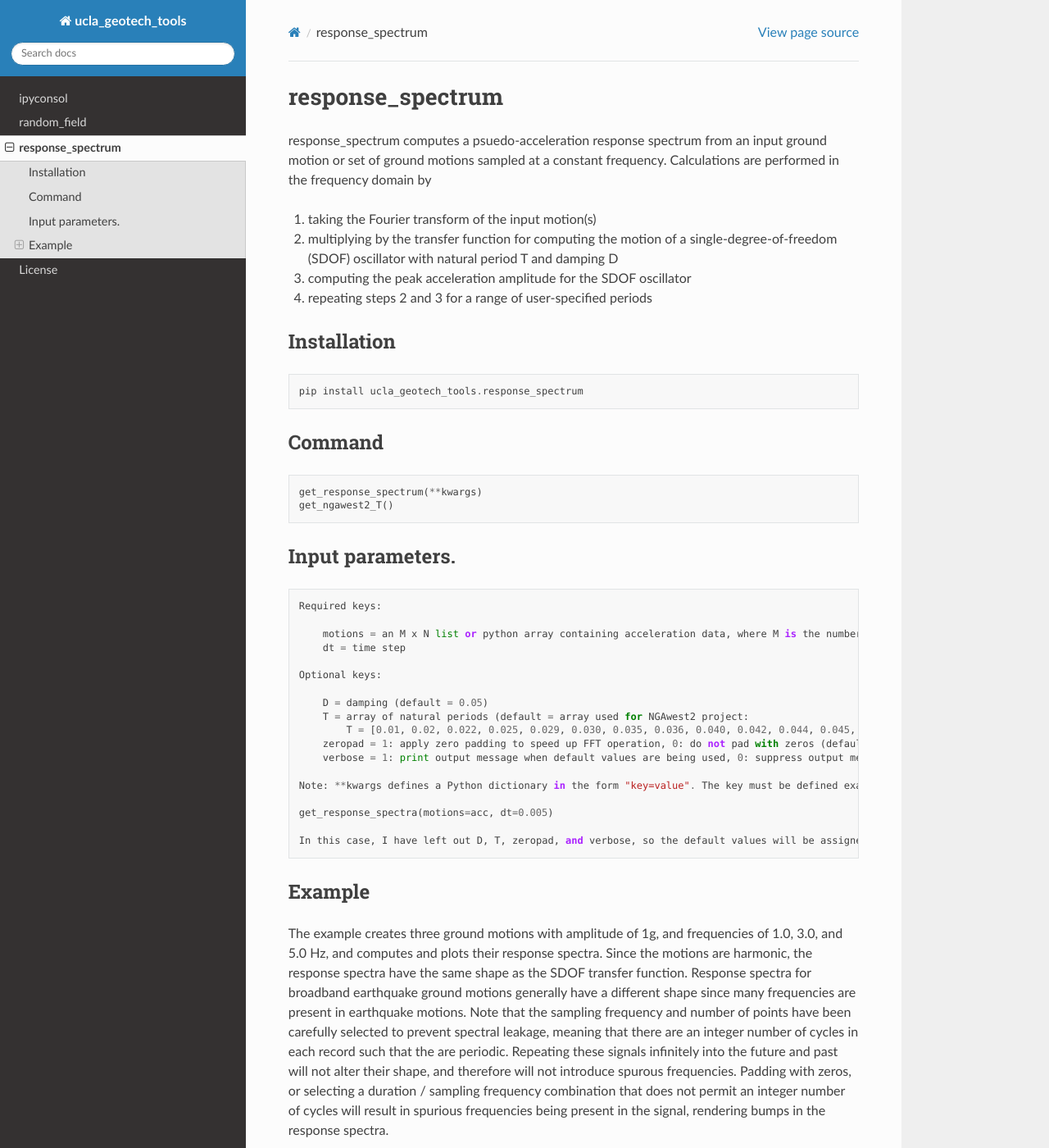
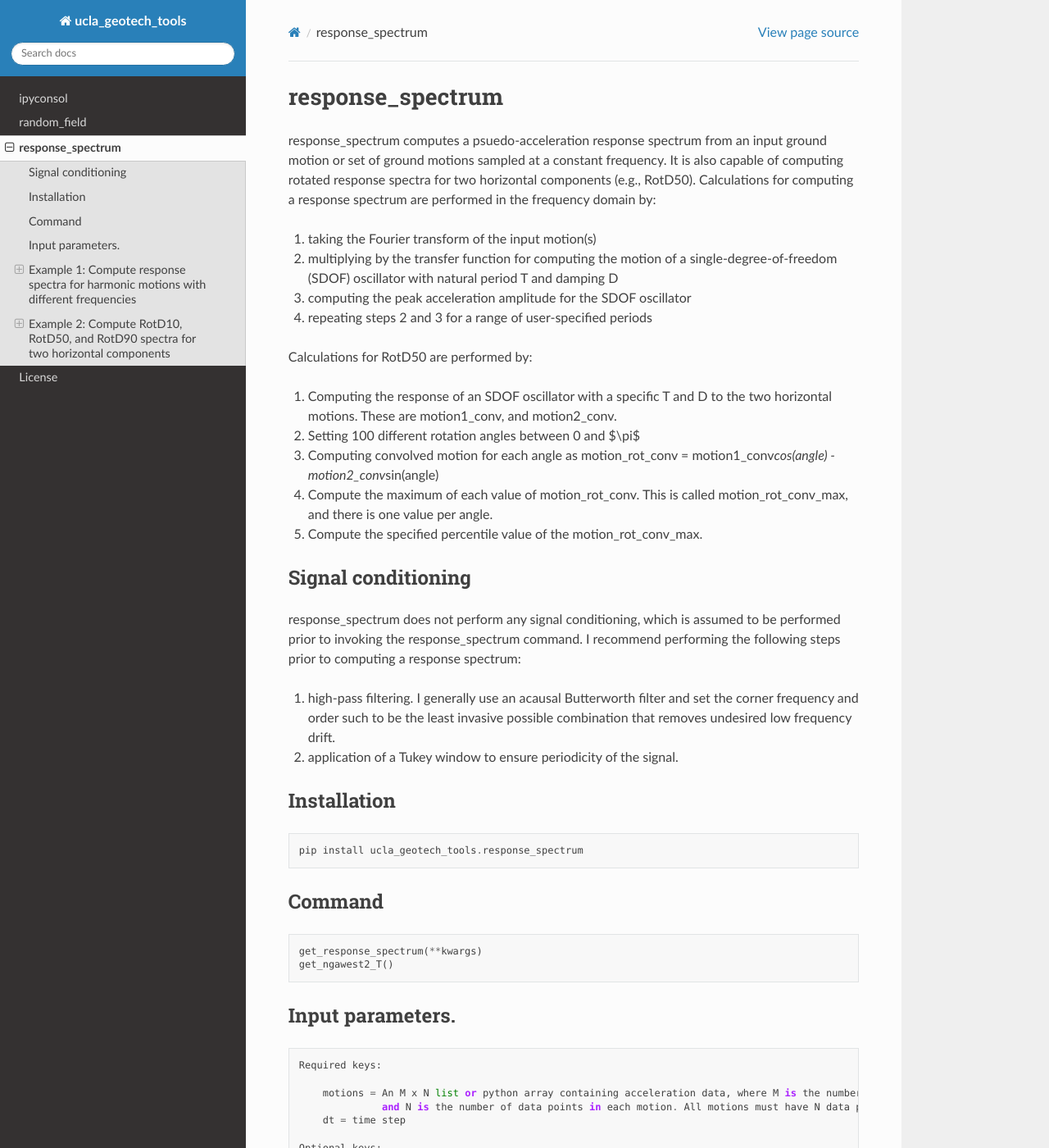
Before and after one commit to sjbrandenberg/ucla_geotech_tools, a Sphinx documentation site: the page built from docs/response_spectrum_README.md, in a window 1280 px wide and 1400 px high. Shown: the whole window at 82% size. Built offline with Sphinx 7.4.7 and the Read the Docs theme 2.0.0, drawn with Linux system fonts in a browser that asks for light colours; some of the changed text lies outside the part shown.

Commit message:
Update response_spectrum_README.md

````diff
--- a/docs/response_spectrum_README.md
+++ b/docs/response_spectrum_README.md
@@ -1,11 +1,32 @@
 # response_spectrum
 
-response_spectrum computes a psuedo-acceleration response spectrum from an input ground motion or set of ground motions sampled at a constant frequency. Calculations are performed in the frequency domain by
+response_spectrum computes a psuedo-acceleration response spectrum from an input ground motion or set of
+ground motions sampled at a constant frequency. It is also capable of computing rotated response spectra for
+two horizontal components (e.g., RotD50). Calculations for computing a response spectrum are performed in
+the frequency domain by:
 
 1. taking the Fourier transform of the input motion(s)
-2. multiplying by the transfer function for computing the motion of a single-degree-of-freedom (SDOF) oscillator with natural period T and damping D
-3. computing the peak acceleration amplitude for the SDOF oscillator
-4. repeating steps 2 and 3 for a range of user-specified periods
+2. multiplying by the transfer function for computing the motion of a single-degree-of-freedom (SDOF)
+   oscillator with natural period T and damping D
+4. computing the peak acceleration amplitude for the SDOF oscillator
+5. repeating steps 2 and 3 for a range of user-specified periods
+
+Calculations for RotD50 are performed by:
+
+1. Computing the response of an SDOF oscillator with a specific T and D to the two horizontal motions. These are motion1_conv, and motion2_conv.
+2. Setting 100 different rotation angles between 0 and $\pi$
+3. Computing convolved motion for each angle as motion_rot_conv = motion1_conv*cos(angle) - motion2_conv*sin(angle)
+4. Compute the maximum of each value of motion_rot_conv. This is called motion_rot_conv_max, and there is one value per angle.
+5. Compute the specified percentile value of the motion_rot_conv_max.
+
+## Signal conditioning
+
+response_spectrum does not perform any signal conditioning, which is assumed to be performed prior to invoking
+the response_spectrum command. I recommend performing the following steps prior to computing a response spectrum:
+
+1. high-pass filtering. I generally use an acausal Butterworth filter and set the corner frequency and order
+such to be the least invasive possible combination that removes undesired low frequency drift.
+2. application of a Tukey window to ensure periodicity of the signal.
 
 ## Installation
 ```python
@@ -22,26 +43,42 @@ get_ngawest2_T()
 ```
 Required keys:
 
-    motions = an M x N list or python array containing acceleration data, where M is the number of motions and N is the number of data points in each motion. All motions must have the same number of data points
+    motions = An M x N list or python array containing acceleration data, where M is the number of motions
+              and N is the number of data points in each motion. All motions must have N data points.
     dt = time step
 
 Optional keys:
 
     D = damping (default = 0.05)
-    T = array of natural periods (default = array used for NGAwest2 project:
-        T = [0.01, 0.02, 0.022, 0.025, 0.029, 0.030, 0.035, 0.036, 0.040, 0.042, 0.044, 0.045, 0.046, 0.048, 0.050, 0.055, 0.060, 0.065, 0.067, 0.070, 0.075, 0.080, 0.085, 0.090, 0.095, 0.100, 0.11, 0.12, 0.13, 0.14, 0.15, 0.16, 0.17, 0.18, 0.19, 0.20, 0.22, 0.24, 0.25, 0.26, 0.28, 0.29, 0.30, 0.32, 0.34, 0.35, 0.36, 0.38, 0.40, 0.42, 0.44, 0.45, 0.46, 0.48, 0.50, 0.55, 0.60, 0.65, 0.70, 0.75, 0.80, 0.85, 0.90, 0.95, 1.0, 1.1, 1.2, 1.3, 1.4, 1.5, 1.6, 1.7, 1.8, 1.9, 2.0, 2.2, 2.4, 2.5, 2.6, 2.8, 3.0, 3.2, 3.4, 3.5, 3.6, 3.8, 4.0, 4.4, 4.6, 4.8, 5.0, 5.5, 6.0, 6.5, 7.0, 7.5, 8.0, 8.5, 9.0, 9.5, 10.0, 11.0, 12.0, 13.0, 14.0, 15.0, 20.0])
+    T = array of natural periods (default = array used for NGAwest2 project):
+        T = [0.01, 0.02, 0.022, 0.025, 0.029, 0.030, 0.035, 0.036, 0.040, 0.042, 0.044, 0.045, 0.046, 0.048,
+            0.050, 0.055, 0.060, 0.065, 0.067, 0.070, 0.075, 0.080, 0.085, 0.090, 0.095, 0.100, 0.11, 0.12, 0.13,
+            0.14, 0.15, 0.16, 0.17, 0.18, 0.19, 0.20, 0.22, 0.24, 0.25, 0.26, 0.28, 0.29, 0.30, 0.32, 0.34, 0.35,
+            0.36, 0.38, 0.40, 0.42, 0.44, 0.45, 0.46, 0.48, 0.50, 0.55, 0.60, 0.65, 0.70, 0.75, 0.80, 0.85, 0.90,
+            0.95, 1.0, 1.1, 1.2, 1.3, 1.4, 1.5, 1.6, 1.7, 1.8, 1.9, 2.0, 2.2, 2.4, 2.5, 2.6, 2.8, 3.0, 3.2, 3.4,
+            3.5, 3.6, 3.8, 4.0, 4.4, 4.6, 4.8, 5.0, 5.5, 6.0, 6.5, 7.0, 7.5, 8.0, 8.5, 9.0, 9.5, 10.0, 11.0, 12.0,
+            13.0, 14.0, 15.0, 20.0]
     zeropad = 1: apply zero padding to speed up FFT operation, 0: do not pad with zeros (default = 1)
     verbose = 1: print output message when default values are being used, 0: suppress output messages (default = 1)
 
-Note: **kwargs defines a Python dictionary in the form "key=value". The key must be defined exactly as shown above, and the value is the data quantity associated with the key. For example, if we have an earthquake ground motion stored in the variable name "acc" sampled at a frequency of 0.005 Hz, the command might be:
+Note: **kwargs defines a Python dictionary in the form "key=value". The key must be defined exactly as shown above,
+and the value is the data quantity associated with the key. For example, if we have an earthquake ground motion stored
+in the variable name "acc" sampled at a frequency of 0.005 Hz, the command might be:
 
 get_response_spectra(motions=acc, dt=0.005)
 
 In this case, I have left out D, T, zeropad, and verbose, so the default values will be assigned to these keys.
 ```
 
-## Example
-The example creates three ground motions with amplitude of 1g, and frequencies of 1.0, 3.0, and 5.0 Hz, and computes and plots their response spectra. Since the motions are harmonic, the response spectra have the same shape as the SDOF transfer function. Response spectra for broadband earthquake ground motions generally have a different shape since many frequencies are present in earthquake motions. Note that the sampling frequency and number of points have been carefully selected to prevent spectral leakage, meaning that there are an integer number of cycles in each record such that the are periodic. Repeating these signals infinitely into the future and past will not alter their shape, and therefore will not introduce spurous frequencies. Padding with zeros, or selecting a duration / sampling frequency combination that does not permit an integer number of cycles will result in spurious frequencies being present in the signal, rendering bumps in the response spectra.
+## Example 1: Compute response spectra for harmonic motions with different frequencies
+The example creates three ground motions with amplitude of 1g, and frequencies of 1.0, 3.0, and 5.0 Hz, and computes and plots
+their response spectra. Since the motions are harmonic, the response spectra have the same shape as the SDOF transfer function.
+Response spectra for broadband earthquake ground motions generally have a different shape since many frequencies are present in
+earthquake motions. Note that the sampling frequency and number of points have been carefully selected to prevent spectral leakage,
+meaning that there are an integer number of cycles in each record such that the are periodic. Repeating these signals infinitely
+into the future and past will not alter their shape, and therefore will not introduce spurous frequencies. Padding with zeros, or
+selecting a duration / sampling frequency combination that does not permit an integer number of cycles will result in spurious
+frequencies being present in the signal, rendering bumps in the response spectra.
 
 ### Python script
 ```python
@@ -76,9 +113,52 @@ plt.savefig('spectral_acceleration.png')
 ```
 
 ### Output
-![](spectral_acceleration.png)
+![](../docs/spectral_acceleration.png)
+
+## Example 2: Compute RotD10, RotD50, and RotD90 spectra for two horizontal components
+This example creates response spectra for the 10th, 50th, and 90th percentile values of two component ground motion rotated
+through 100 different angles between 0 and $\pi$.
+
+### Python script
+```python
+import numpy as np
+import ucla_geotech_tools.response_spectrum as ars
+import matplotlib.pyplot as plt
+
+N = 4000               # Number of time steps
+M = 3                  # Number of motions
+dt = 0.005             # Time step in seconds
+D = 0.05               # Damping
+freq = [1.0, 3.0, 5.0] # Frequencies for three different harmonic motions
+
+motions = np.empty([M,N],dtype="float64")
+for i in range(M):
+    for j in range(N):
+        motions[i][j] = np.sin(2*np.pi*freq[i]*j*dt)
+
+# Get spectral periods used in NGAWest2 project
+T = ars.get_ngawest2_T()
+
+# Get Python array containing pseudo-spectral acceleration values
+Sa = ars.get_response_spectrum(motions=motions, dt=dt, D=D, zeropad=0, verbose=0)
+
+for i in range(M):
+    plt.loglog(T,Sa[i],label=str(freq[i])+" Hz")
+plt.xlabel('Natural Period (s)')
+plt.ylabel('Spectral Acceleration (g)')
+plt.legend()
+plt.grid(True,which='both')
+plt.savefig('spectral_acceleration.png')
+```
+
+### Output
+![](../docs/RotDExample.png)
 
 ### Jupyter Notebook
-Here is the example as Jupyter notebook.  Right click the link and use "Save link as".
+The examples are contained in this Jupyter notebook.  Right click the link and use "Save link as".
 
 [response_spectrum.ipynb](https://github.com/sjbrandenberg/ucla_geotech_tools/raw/main/response_spectrum/response_spectrum.ipynb)
+
+[20210102144223_BK_BDM_HHE.txt](https://github.com/sjbrandenberg/ucla_geotech_tools/raw/main/response_spectrum/20210102144223_BK_BDM_HHE.txt)
+
+[20210102144223_BK_BDM_HHN.txt](https://github.com/sjbrandenberg/ucla_geotech_tools/raw/main/response_spectrum/20210102144223_BK_BDM_HHN.txt)
````
